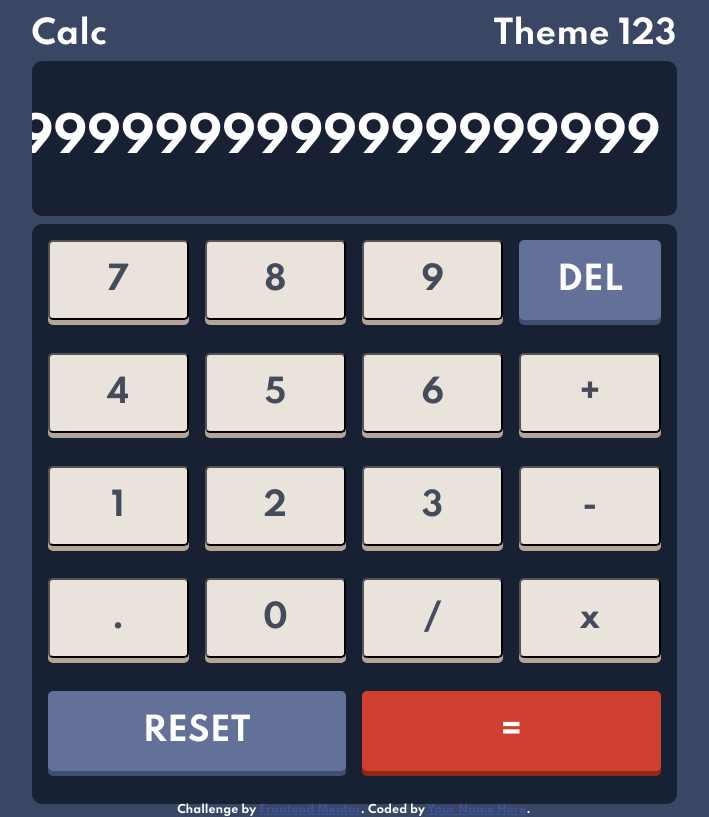
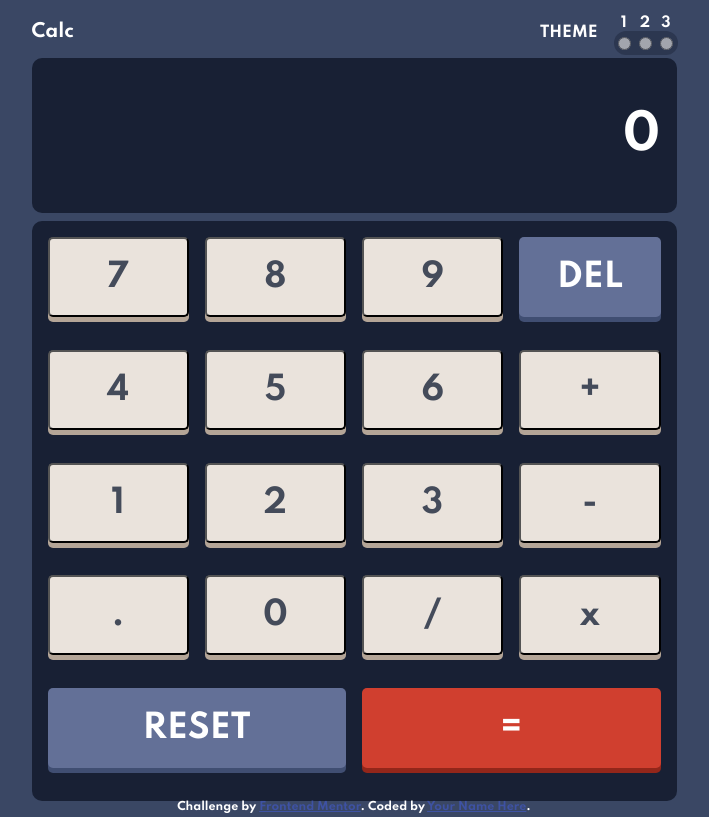
Before and after one commit to tib-source/calculator-app-main, a plain HTML site: page index.html in a window 1280 px wide. Shown: the whole page, without its empty margins (286-995 px from the left). Drawn offline with Linux system fonts and the light colour scheme.

Commit message:
styled the three state slider

```diff
--- a/app/scss/style.scss
+++ b/app/scss/style.scss
@@ -7,10 +7,50 @@
     width: calc(min(645px, 90vw));
     height: toRem(770);
     color: $white;
+    input{
+        margin: 0 0.25rem;
+        padding: 0 ;
+    }
+    label{
+        text-align: center;
+        font-size: toRem(14);
+        margin-bottom: toRem(5);
+    }
     .header{
         display: flex;
         align-items: center;
         justify-content: space-between;
+        font-size: toRem(18);
+
+        .theme{
+            display: inherit;
+
+            small{
+                text-transform: uppercase;
+                margin: auto;
+                padding-right: 1rem;
+            }
+        }
+        form{
+            display: flex;
+            position: relative;
+            >div{
+                display: flex;
+                flex-direction: column-reverse;
+            }
+            .slider{
+                height: 1.5rem;
+                width: 4rem;
+                border-radius: 2rem;
+                position: absolute;
+                background: $screenBgBlue;
+                bottom: -0.3rem;
+                opacity: 0.4;
+                pointer-events: none; /*This is the key.*/
+
+            }
+        }
+
     }
     .result{
         height: toRem(155);
--- a/index.html
+++ b/index.html
@@ -19,10 +19,27 @@
   <section class="calculator">
     <header class="header">
       <div class="logo">Calc</div>
-      <div class="theme">Theme 123</div>
+      <div class="theme">
+        <small>Theme</small>
+        <form>
+          <div class="theme1">
+            <input type="radio" name="theme" value="1" id="1">
+            <label for="1">1</label>
+          </div>
+          <div class="theme2">
+            <input type="radio" name="theme" value="2" id="2">
+            <label for="2">2</label>
+          </div>
+          <div class="theme3">
+            <input type="radio" name="theme" value="3" id="3">
+            <label for="3">3</label>
+          </div>
+          <div class="slider"></div>
+        </form>
+      </div>
     </header>
     <div class="result">
-      <h1 id="result">999999999999999999999</h1>
+      <h1 id="result">0</h1>
     </div>
     <div class="numbers">
       <button>7</button>
```
Also changed, not shown: app/scss/style.css, 1 other file.
